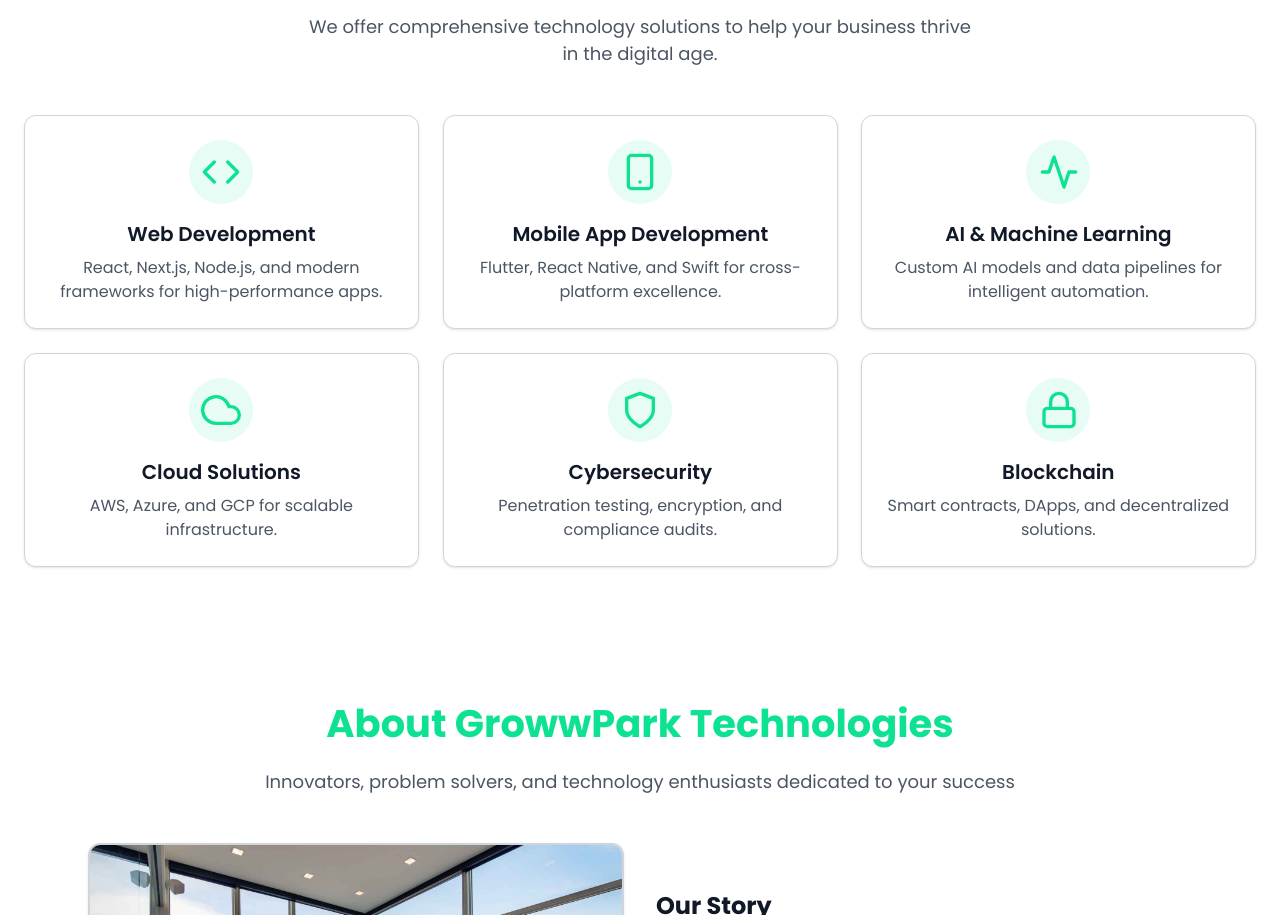
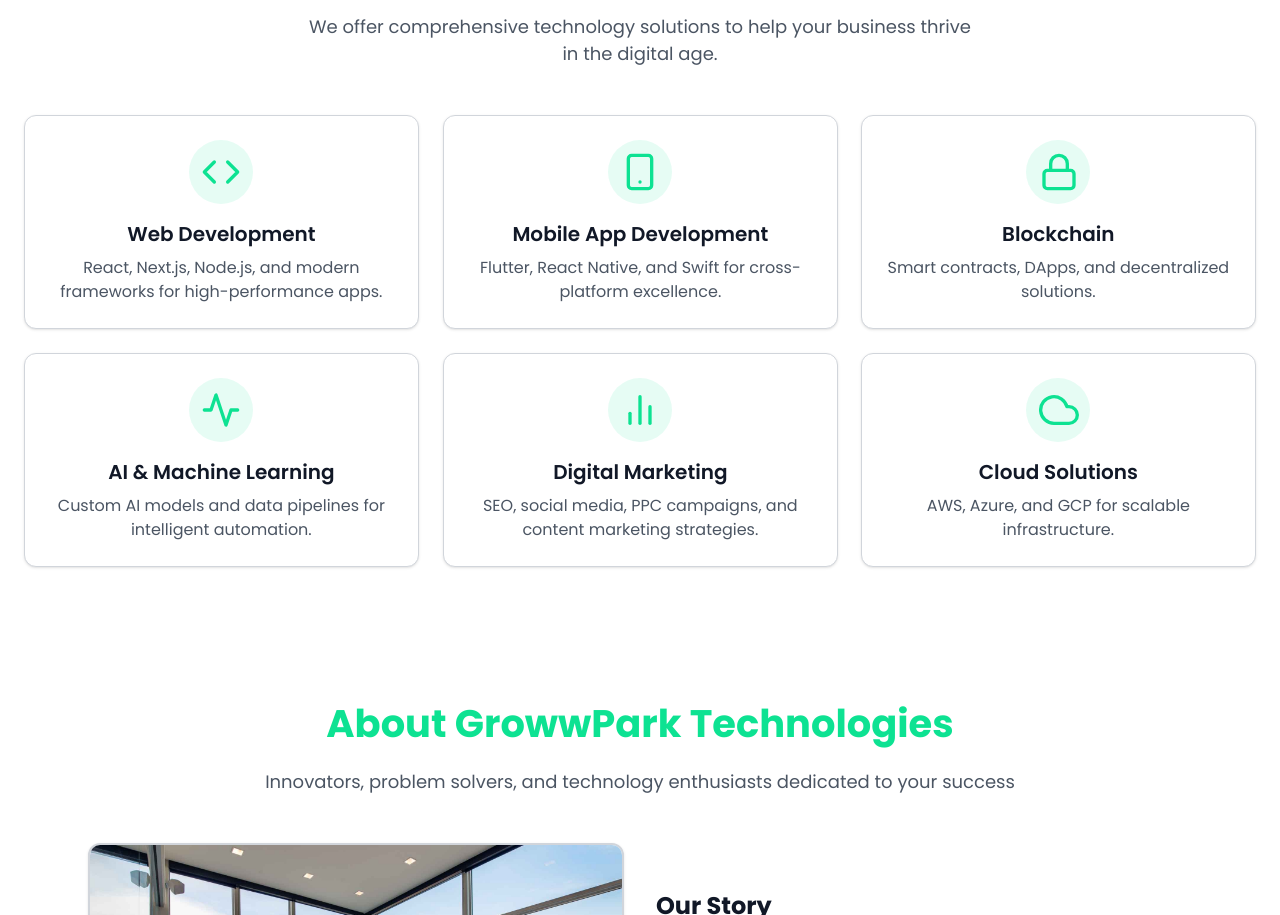
Before and after one commit to growwparktech/portfolio, a plain HTML site: page index.html in a window 1280 px wide. Shown: the part 1704-2619 px from the top of the page. Drawn offline with nearby package versions, Linux system fonts and the light colour scheme.

Commit message:
Update index.html

```diff
--- a/index.html
+++ b/index.html
@@ -283,6 +283,7 @@
       <h2 class="text-fluid-subheading font-bold mb-4 text-transparent bg-clip-text bg-gradient-to-r from-[#0de292] to-[#0de292]" data-aos="fade-up">Our Technology Services</h2>
       <p class="text-secondary mb-8 sm:mb-12 max-w-2xl mx-auto text-fluid-body" data-aos="fade-up" data-aos-delay="100">We offer comprehensive technology solutions to help your business thrive in the digital age.</p>
       <div class="grid sm:grid-cols-2 lg:grid-cols-3 gap-4 sm:gap-6">
+
         <!-- Web Development -->
         <div class="group p-4 sm:p-6 bg-card rounded-xl shadow hover:shadow-xl transition-all duration-300 transform hover:-translate-y-2 border border-primary hover:border-[#0de292] hover:bg-gradient-to-br hover:from-[#0de292]/10 hover:to-[#0de292]/5" data-aos="zoom-in">
           <div class="flex justify-center mb-3 sm:mb-4">
@@ -305,6 +306,17 @@
           <p class="text-secondary text-fluid-small group-hover:text-primary transition-colors duration-300">Flutter, React Native, and Swift for cross-platform excellence.</p>
         </div>
 
+         <!-- Blockchain -->
+        <div class="group p-4 sm:p-6 bg-card rounded-xl shadow hover:shadow-xl transition-all duration-300 transform hover:-translate-y-2 border border-primary hover:border-[#0de292] hover:bg-gradient-to-br hover:from-[#0de292]/10 hover:to-[#0de292]/5" data-aos="zoom-in" data-aos-delay="200">
+          <div class="flex justify-center mb-3 sm:mb-4">
+            <div class="p-3 rounded-full bg-[#0de292]/10 group-hover:bg-[#0de292]/20 transition-all duration-300">
+              <i data-feather="lock" class="w-8 sm:w-10 h-8 sm:h-10 accent-text group-hover:text-[#0de292] transition-colors duration-300"></i>
+            </div>
+          </div>
+          <h3 class="text-lg sm:text-xl font-semibold mb-2 text-primary group-hover:text-[#0de292] transition-colors duration-300">Blockchain</h3>
+          <p class="text-secondary text-fluid-small group-hover:text-primary transition-colors duration-300">Smart contracts, DApps, and decentralized solutions.</p>
+        </div>
+
         <!-- AI/ML -->
         <div class="group p-4 sm:p-6 bg-card rounded-xl shadow hover:shadow-xl transition-all duration-300 transform hover:-translate-y-2 border border-primary hover:border-[#0de292] hover:bg-gradient-to-br hover:from-[#0de292]/10 hover:to-[#0de292]/5" data-aos="zoom-in" data-aos-delay="200">
           <div class="flex justify-center mb-3 sm:mb-4">
@@ -316,6 +328,17 @@
           <p class="text-secondary text-fluid-small group-hover:text-primary transition-colors duration-300">Custom AI models and data pipelines for intelligent automation.</p>
         </div>
 
+        <!-- Digital Marketing -->
+<div class="group p-4 sm:p-6 bg-card rounded-xl shadow hover:shadow-xl transition-all duration-300 transform hover:-translate-y-2 border border-primary hover:border-[#0de292] hover:bg-gradient-to-br hover:from-[#0de292]/10 hover:to-[#0de292]/5" data-aos="zoom-in" data-aos-delay="100">
+  <div class="flex justify-center mb-3 sm:mb-4">
+    <div class="p-3 rounded-full bg-[#0de292]/10 group-hover:bg-[#0de292]/20 transition-all duration-300">
+      <i data-feather="bar-chart-2" class="w-8 sm:w-10 h-8 sm:h-10 accent-text group-hover:text-[#0de292] transition-colors duration-300"></i>
+    </div>
+  </div>
+  <h3 class="text-lg sm:text-xl font-semibold mb-2 text-primary group-hover:text-[#0de292] transition-colors duration-300">Digital Marketing</h3>
+  <p class="text-secondary text-fluid-small group-hover:text-primary transition-colors duration-300">SEO, social media, PPC campaigns, and content marketing strategies.</p>
+</div>
+
         <!-- Cloud Solutions -->
         <div class="group p-4 sm:p-6 bg-card rounded-xl shadow hover:shadow-xl transition-all duration-300 transform hover:-translate-y-2 border border-primary hover:border-[#0de292] hover:bg-gradient-to-br hover:from-[#0de292]/10 hover:to-[#0de292]/5" data-aos="zoom-in">
           <div class="flex justify-center mb-3 sm:mb-4">
@@ -325,29 +348,6 @@
           </div>
           <h3 class="text-lg sm:text-xl font-semibold mb-2 text-primary group-hover:text-[#0de292] transition-colors duration-300">Cloud Solutions</h3>
           <p class="text-secondary text-fluid-small group-hover:text-primary transition-colors duration-300">AWS, Azure, and GCP for scalable infrastructure.</p>
-        </div>
-
-        <!-- Cybersecurity -->
-        <div class="group p-4 sm:p-6 bg-card rounded-xl shadow hover:shadow-xl transition-all duration-300 transform hover:-translate-y-2 border border-primary hover:border-[#0de292] hover:bg-gradient-to-br hover:from-[#0de292]/10 hover:to-[#0de292]/5" data-aos="zoom-in" data-aos-delay="100">
-          <div class="flex justify-center mb-3 sm:mb-4">
-            <div class="p-3 rounded-full bg-[#0de292]/10 group-hover:bg-[#0de292]/20 transition-all duration-300">
-              <i data-feather="shield" class="w-8 sm:w-10 h-8 sm:h-10 accent-text group-hover:text-[#0de292] transition-colors duration-300"></i>
-            </div>
-          </div>
-          <h3 class="text-lg sm:text-xl font-semibold mb-2 text-primary group-hover:text-[#0de292] transition-colors duration-300">Cybersecurity</h3>
-          <p class="text-secondary text-fluid-small group-hover:text-primary transition-colors duration-300">Penetration testing, encryption, and compliance audits.</p>
-        </div>
-
-
-        <!-- Blockchain -->
-        <div class="group p-4 sm:p-6 bg-card rounded-xl shadow hover:shadow-xl transition-all duration-300 transform hover:-translate-y-2 border border-primary hover:border-[#0de292] hover:bg-gradient-to-br hover:from-[#0de292]/10 hover:to-[#0de292]/5" data-aos="zoom-in" data-aos-delay="200">
-          <div class="flex justify-center mb-3 sm:mb-4">
-            <div class="p-3 rounded-full bg-[#0de292]/10 group-hover:bg-[#0de292]/20 transition-all duration-300">
-              <i data-feather="lock" class="w-8 sm:w-10 h-8 sm:h-10 accent-text group-hover:text-[#0de292] transition-colors duration-300"></i>
-            </div>
-          </div>
-          <h3 class="text-lg sm:text-xl font-semibold mb-2 text-primary group-hover:text-[#0de292] transition-colors duration-300">Blockchain</h3>
-          <p class="text-secondary text-fluid-small group-hover:text-primary transition-colors duration-300">Smart contracts, DApps, and decentralized solutions.</p>
         </div>
       </div>
     </div>
```
